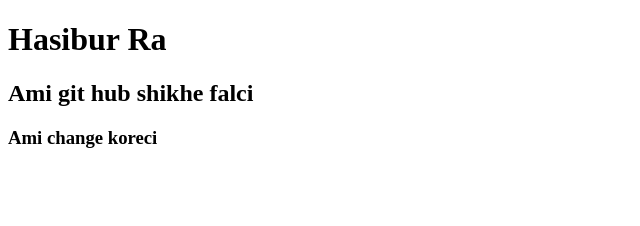
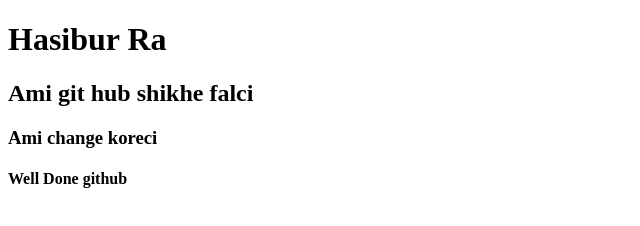
Before and after one commit to hasiburrahman010/hasib-project, a plain HTML site: page index.html in a window 1280 px wide. Shown: the whole page, without its empty margins (0-640 px from the left). Drawn offline with Linux system fonts and the light colour scheme.

Commit message:
Okey agree

```diff
--- a/index.html
+++ b/index.html
@@ -9,5 +9,6 @@
     <h1>Hasibur Ra</h1>
     <h2>Ami git hub shikhe falci</h2>
     <h3>Ami change koreci</h3>
+    <h4>Well Done github</h4>
 </body>
 </html>
```
